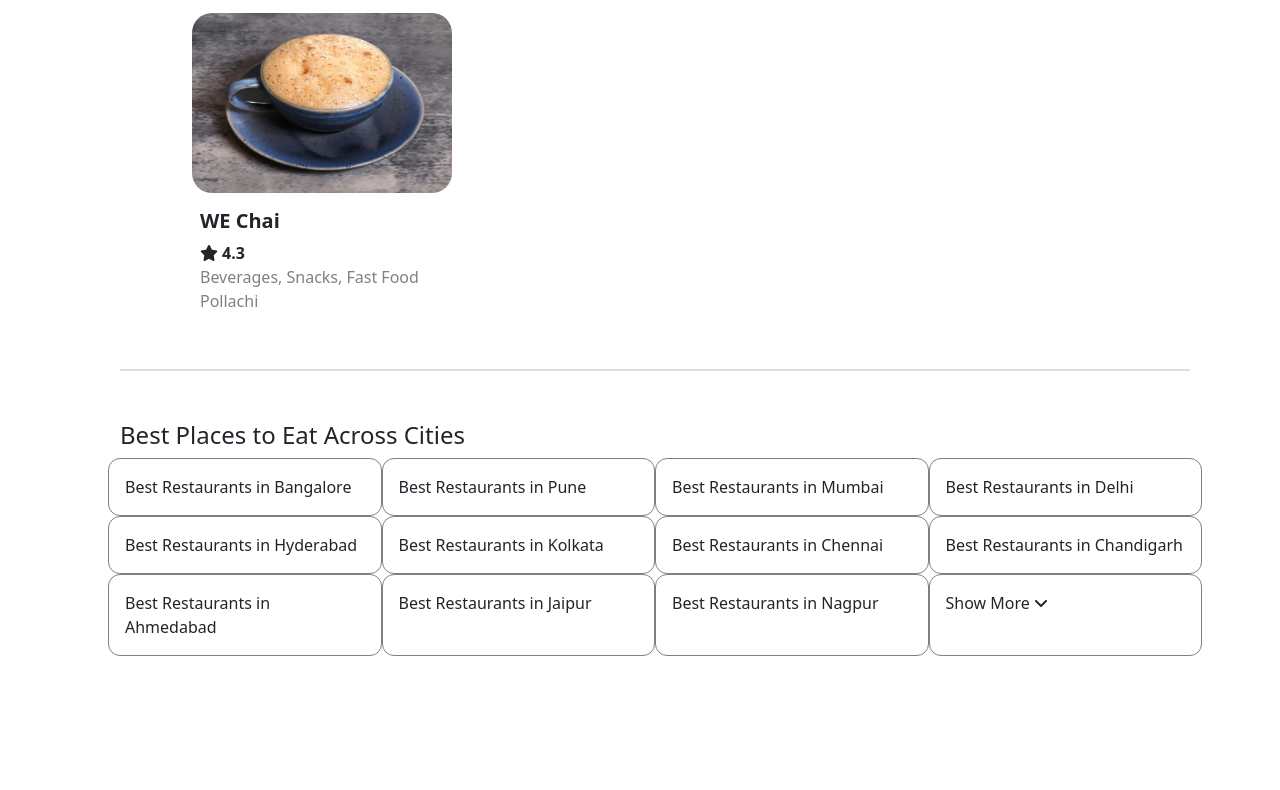
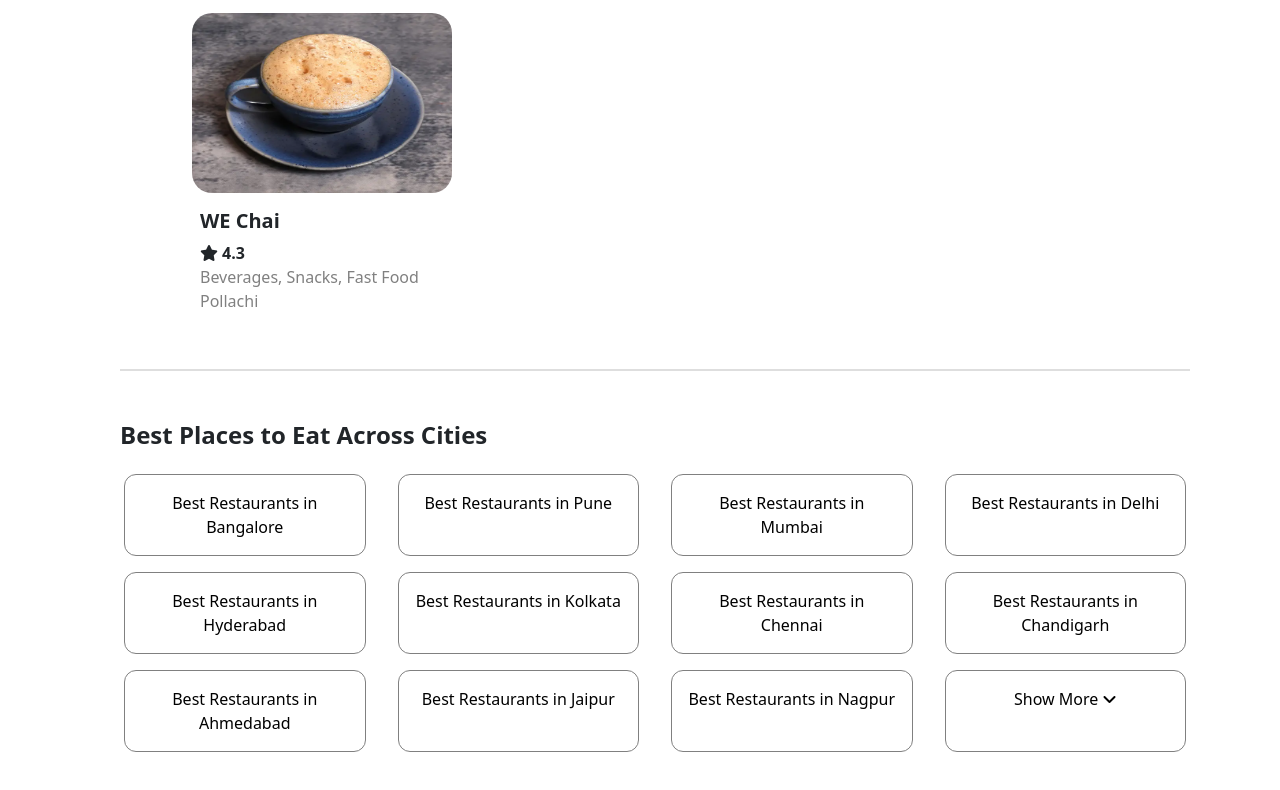
Before and after one commit to janani-ob/Swiggy-clone, a plain HTML site: page index.html in a window 1280 px wide. Shown: the part 1207-1997 px from the top of the page. Before the commit the page ends 1913 px from the top, so only its background shows below. Drawn offline with nearby package versions, Linux system fonts and the light colour scheme.

Commit message:
styles for places section added

```diff
--- a/style.css
+++ b/style.css
@@ -86,6 +86,11 @@ p {
    margin: 35px 90px 50px 120px;
 }
 
+.place{
+    padding: 12px;
+    align-items: center;
+}
+
 #places{
      margin: 35px 90px 50px 120px;
 }
@@ -95,6 +100,15 @@ p {
     box-sizing: border-box;
     border: 1.5px solid grey;
     border-radius: 12px;
+    text-align: center;
+    margin: 0rem 1rem 1rem;
+    color: black;
+    font-weight: 500;
+}
 
 
+
+#heading1 {
+    font-weight: 700;
+    padding-bottom: 1rem;
 }
```
